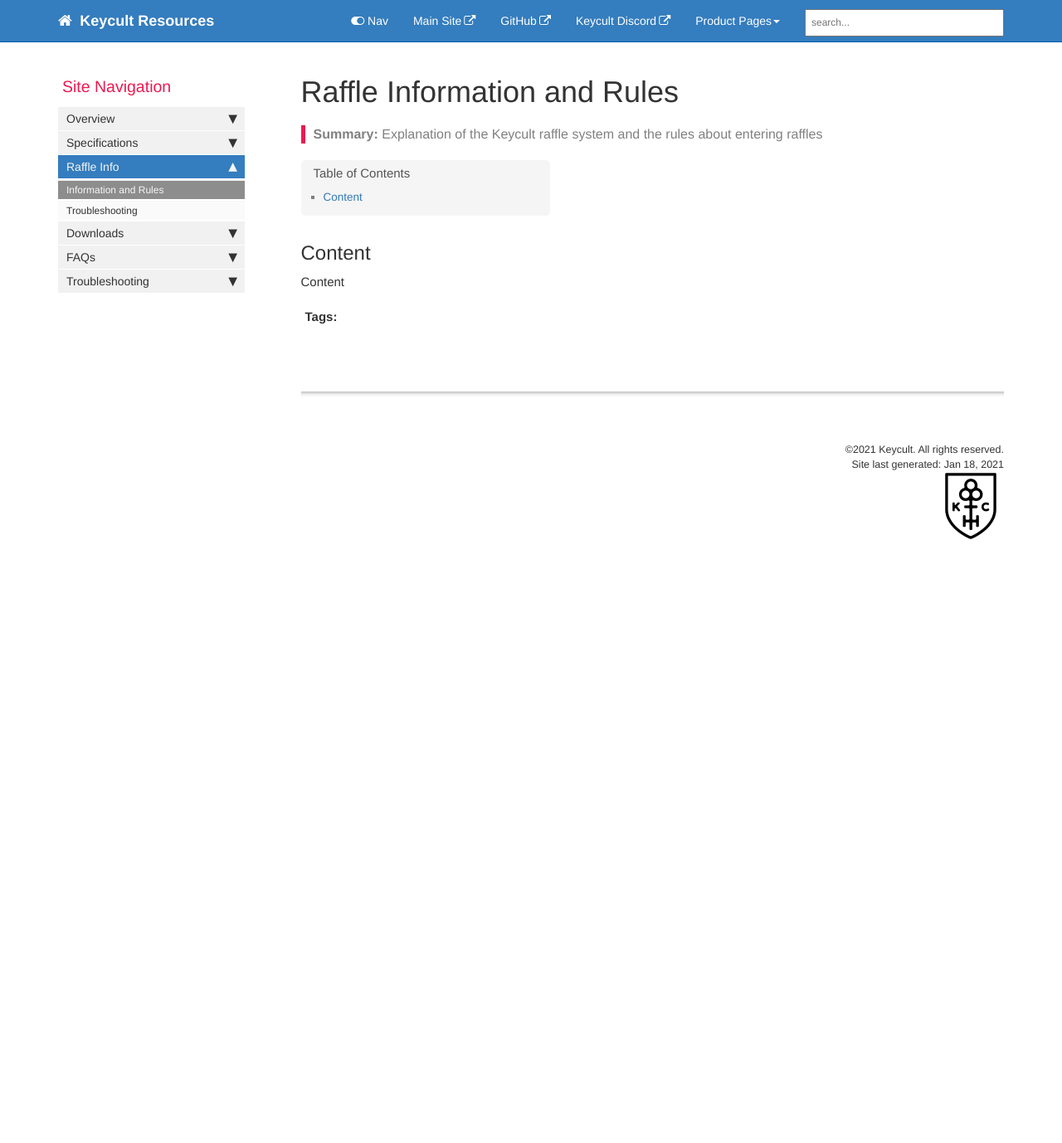
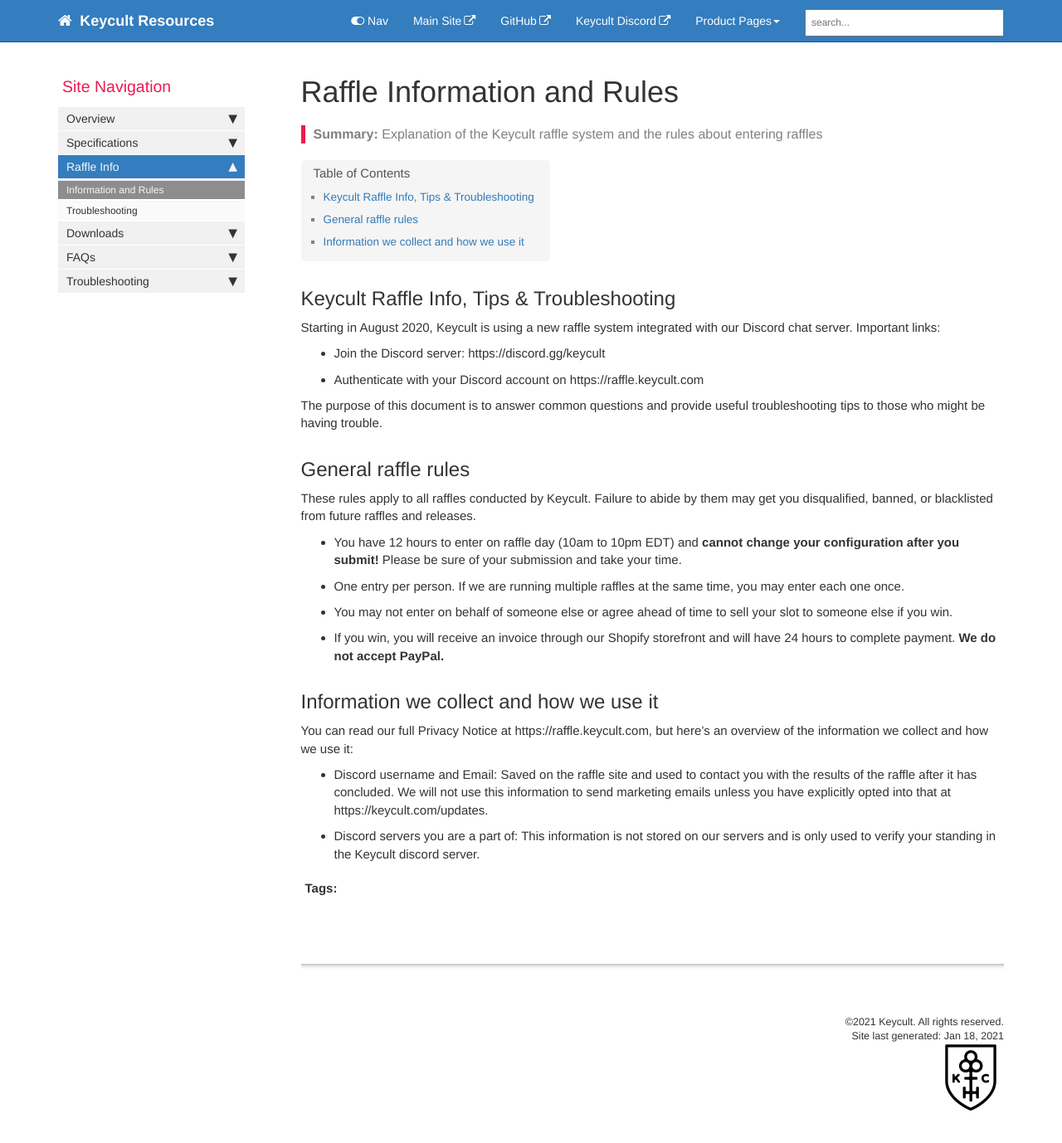
Before and after one commit to keycult/keycult-resources, a Jekyll site: the page built from pages/mydoc/raffle_info_rules.md, in a window 1280 px wide and 1399 px high. Shown: the top 1378 px of the window at 83% size. Built offline with Jekyll 4.4.1, drawn with Linux system fonts in a browser that asks for light colours; comment, search, counter and statistics services are not loaded.

Commit message:
Adding some raffle info from the other repo
Pulling info from the keycult-raffle repo

```diff
--- a/pages/mydoc/raffle_info_rules.md
+++ b/pages/mydoc/raffle_info_rules.md
@@ -7,6 +7,28 @@
 summary: Explanation of the Keycult raffle system and the rules about entering raffles
 ---
 
-## Content
+## Keycult Raffle Info, Tips & Troubleshooting
+Starting in August 2020, Keycult is using a new raffle system integrated with our Discord chat server. Important links:
 
-Content
+- Join the Discord server: https://discord.gg/keycult
+- Authenticate with your Discord account on https://raffle.keycult.com
+
+The purpose of this document is to answer common questions and provide useful troubleshooting tips to those who might be having trouble.
+
+
+## General raffle rules
+
+These rules apply to all raffles conducted by Keycult. Failure to abide by them may get you disqualified, banned, or blacklisted from future raffles and releases.
+
+- You have 12 hours to enter on raffle day (10am to 10pm EDT) and **cannot change your configuration after you submit!** Please be sure of your submission and take your time.
+- One entry per person. If we are running multiple raffles at the same time, you may enter each one once.
+- You may not enter on behalf of someone else or agree ahead of time to sell your slot to someone else if you win.
+- If you win, you will receive an invoice through our Shopify storefront and will have 24 hours to complete payment. **We do not accept PayPal.**
+
+
+## Information we collect and how we use it
+
+You can read our full Privacy Notice at https://raffle.keycult.com, but here’s an overview of the information we collect and how we use it:
+
+- Discord username and Email: Saved on the raffle site and used to contact you with the results of the raffle after it has concluded. We will not use this information to send marketing emails unless you have explicitly opted into that at https://keycult.com/updates.
+- Discord servers you are a part of: This information is not stored on our servers and is only used to verify your standing in the Keycult discord server.
```
